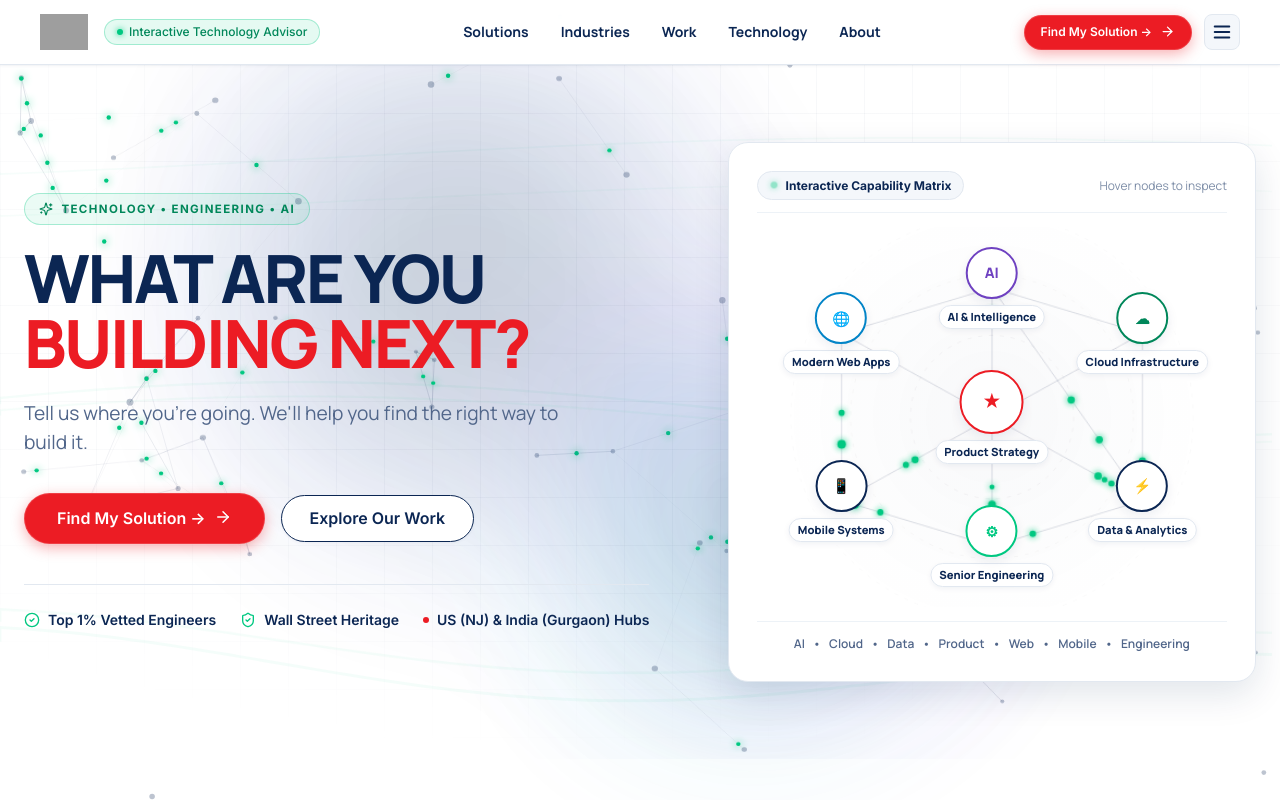
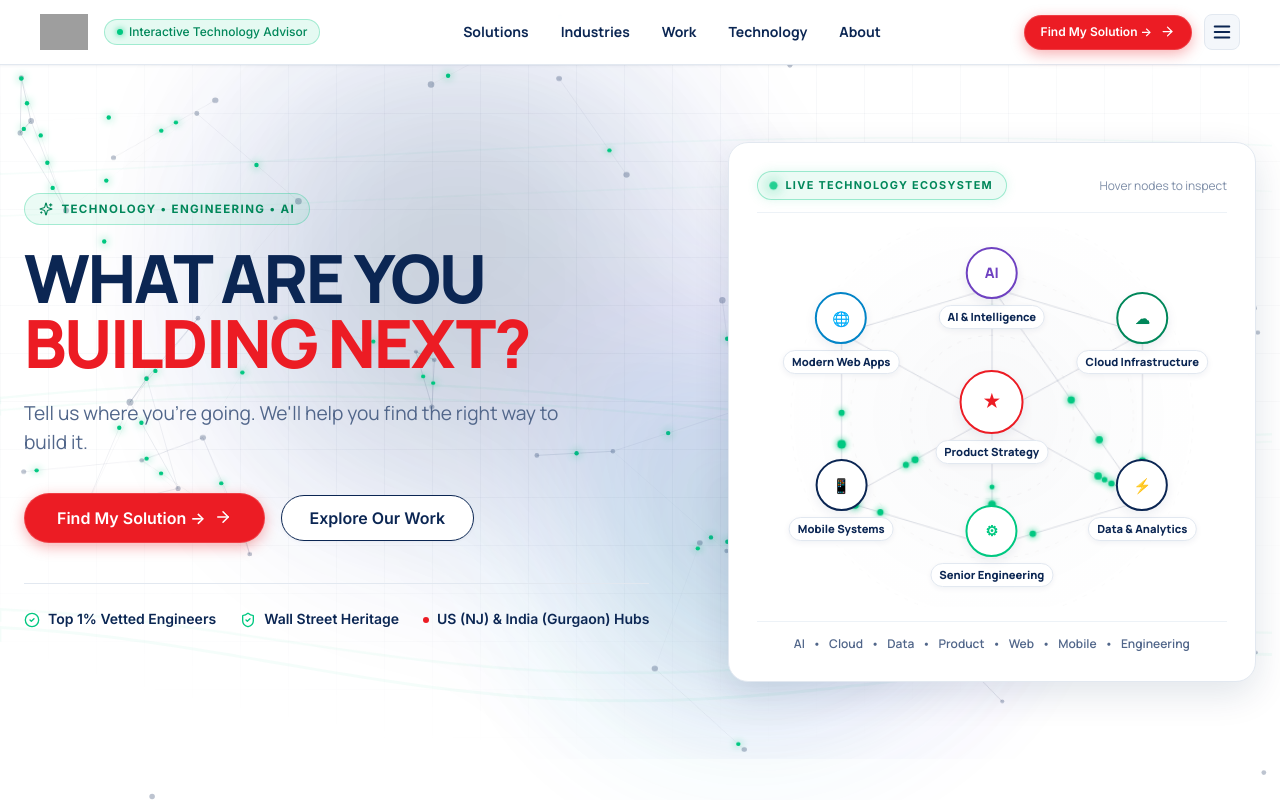
Before and after one commit to sunnyinfabio/BTM-NEW-WEBSITE, a React (Vite) app: page / in a window 1280 px wide. Shown: the top 801 px of the page. Built offline with nearby package versions, Linux system fonts and the light colour scheme; grey boxes are pictures that could not be loaded.

Commit message:
feat_add_premium_pulsing_live_technology_ecosystem_badge

```diff
--- a/src/components/hero/HeroSection.tsx
+++ b/src/components/hero/HeroSection.tsx
@@ -115,9 +115,9 @@ export const HeroSection: React.FC<HeroSectionProps> = ({
           <div className="btm-hero-visual-card">
             {/* Visual Header Indicator */}
             <div className="btm-visual-header">
-              <div className="btm-visual-status-pill">
-                <span className="btm-live-indicator-dot" />
-                <span>Interactive Capability Matrix</span>
+              <div className="btm-live-badge-premium">
+                <span className="btm-live-pulsing-dot" />
+                <span className="btm-live-badge-text">LIVE TECHNOLOGY ECOSYSTEM</span>
               </div>
               <span className="btm-visual-hint">Hover nodes to inspect</span>
             </div>
--- a/src/components/hero/hero.css
+++ b/src/components/hero/hero.css
@@ -184,27 +184,43 @@
   border-bottom: 1px solid var(--border-subtle);
 }
 
-.btm-visual-status-pill {
-  display: flex;
+.btm-live-badge-premium {
+  display: inline-flex;
   align-items: center;
   gap: 0.5rem;
+  background: rgba(0, 200, 129, 0.08);
+  border: 1px solid rgba(0, 200, 129, 0.35);
+  border-radius: var(--radius-full);
+  padding: 0.3rem 0.8rem;
   font-family: var(--font-ui);
-  font-size: var(--fs-caption);
-  font-weight: 700;
-  color: var(--brand-navy);
-  background: var(--surface);
-  border: 1px solid var(--border);
-  padding: 0.25rem 0.75rem;
-  border-radius: var(--radius-full);
+  font-size: 0.68rem; /* ~11px */
+  font-weight: 800;
+  letter-spacing: 0.12em;
+  color: #00875A;
+  text-transform: uppercase;
+  box-shadow: 0 0 12px rgba(0, 200, 129, 0.12);
 }
 
-.btm-live-indicator-dot {
-  width: 8px;
-  height: 8px;
+.btm-live-pulsing-dot {
+  width: 7px;
+  height: 7px;
   border-radius: 50%;
-  background-color: var(--brand-green);
-  box-shadow: 0 0 8px var(--brand-green);
-  animation: pulse-dot 2s infinite;
+  background-color: #00C881;
+  box-shadow: 0 0 8px #00C881;
+  animation: live-dot-pulse 2s infinite ease-in-out;
+}
+
+@keyframes live-dot-pulse {
+  0%, 100% {
+    transform: scale(1);
+    opacity: 1;
+    box-shadow: 0 0 0 0 rgba(0, 200, 129, 0.6), 0 0 8px #00C881;
+  }
+  50% {
+    transform: scale(1.18);
+    opacity: 0.85;
+    box-shadow: 0 0 0 6px rgba(0, 200, 129, 0), 0 0 12px #00C881;
+  }
 }
 
 .btm-visual-hint {
```
